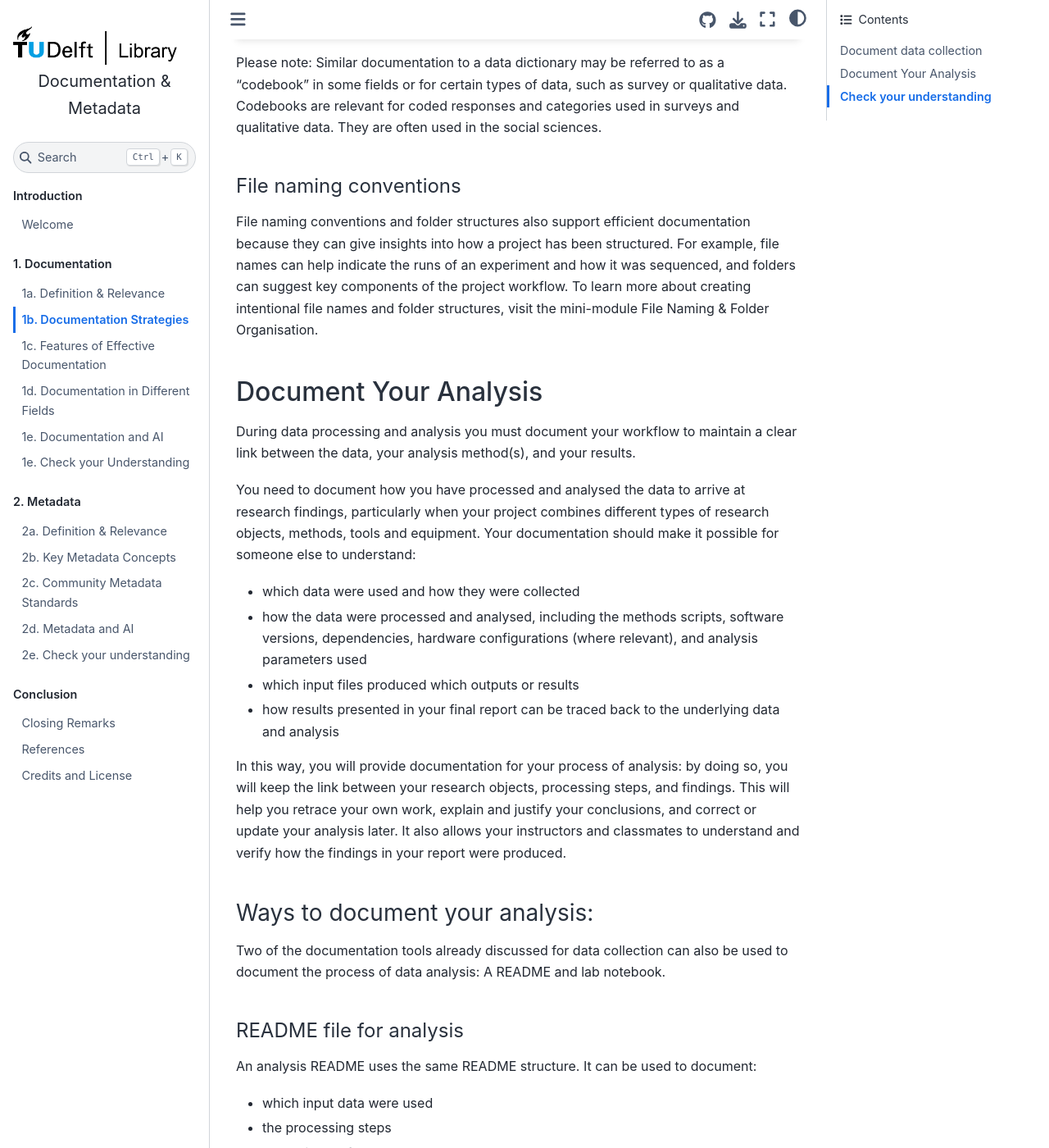
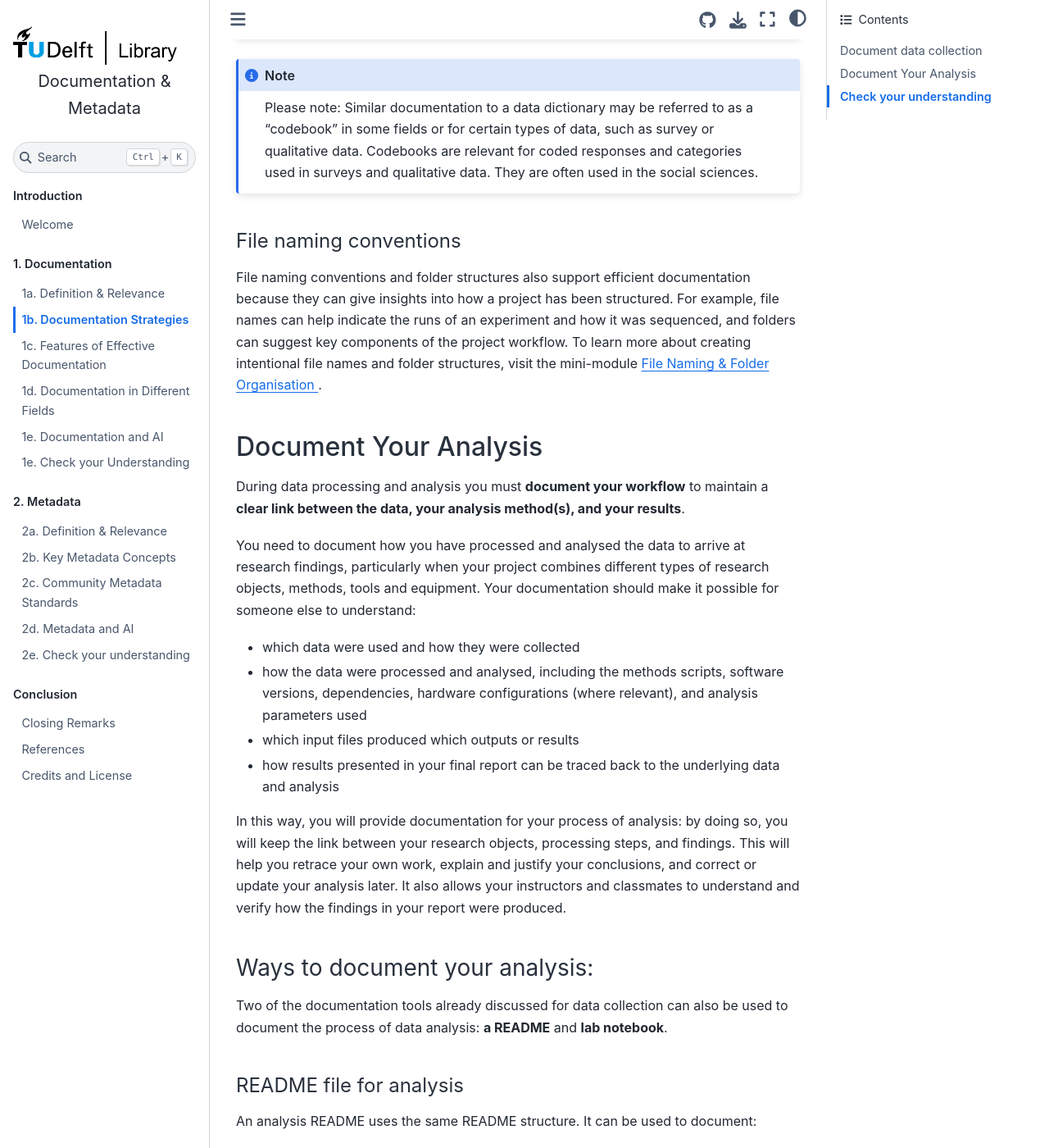
Before and after one commit to tu-delft-library/Documentation_and_Metadata, a Jupyter Book: the page built from book/1b-documentation-strategies.md, in a window 1280 px wide and 1400 px high, scrolled down 3164 px. Shown: the whole window at 82% size. Built offline with Jupyter Book 1.0.4 settings and Sphinx 7.4.7 and the Sphinx Book theme 1.1.4, drawn with Linux system fonts in a browser that asks for light colours; comment, search, counter and statistics services are not loaded; part of the change alters nothing that is shown; some of the changed text lies outside the part shown.

Commit message:
Update 1b-documentation-strategies.md

````diff
--- a/book/1b-documentation-strategies.md
+++ b/book/1b-documentation-strategies.md
@@ -151,18 +151,23 @@ These links give an explanation, a general template, and more examples of data d
 - <a href="https://library.si.edu/sites/default/files/tutorial/pdf/datadictionaries20180226.pdf" target="_blank"> Guide for creating a data dictionary </a>
 :::
 
-Please note: Similar documentation to a data dictionary may be referred to as a “codebook” in some fields or for certain types of data, such as survey or qualitative data. Codebooks are relevant for coded responses and categories used in surveys and qualitative data. They are often used in the social sciences.
+```{note}
+Please note: Similar documentation to a data dictionary may be referred to as a “codebook" in some fields or for certain types of data, such as survey or qualitative data. Codebooks are relevant for coded responses and categories used in surveys and qualitative data. They are often used in the social sciences.
+```
+
 
 
 
 #### File naming conventions
-File naming conventions and folder structures also support efficient documentation because they can give insights into how a project has been structured. For example, file names can help indicate the runs of an experiment and how it was sequenced, and folders can suggest key components of the project workflow. To learn more about creating intentional file names and folder structures, visit the mini-module File Naming & Folder Organisation.
+File naming conventions and folder structures also support efficient documentation because they can give insights into how a project has been structured. For example, file names can help indicate the runs of an experiment and how it was sequenced, and folders can suggest key components of the project workflow. To learn more about creating intentional file names and folder structures, visit the mini-module <a href="https://tu-delft-library.github.io/file_naming_and_folder_organisation/home.html" target="_blank"> File Naming & Folder Organisation </a>.
+
+
 
 
 
 ## Document Your Analysis
 
-During data processing and analysis you must document your workflow to maintain a clear link between the data, your analysis method(s), and your results.
+During data processing and analysis you must **document your workflow** to maintain a **clear link between the data, your analysis method(s), and your results**.
 
 You need to document how you have processed and analysed the data to arrive at research findings, particularly when your project combines different types of research objects, methods, tools and equipment. Your documentation should make it possible for someone else to understand:
 
@@ -180,7 +185,7 @@ In this way, you will provide documentation for your process of analysis: by doi
 
 ### Ways to document your analysis:
 
-Two of the documentation tools already discussed for data collection can also be used to document the process of data analysis: A README and lab notebook.
+Two of the documentation tools already discussed for data collection can also be used to document the process of data analysis: **a README** and **lab notebook**.
 
 #### README file for analysis
 
@@ -207,16 +212,16 @@ A computational or digital lab notebook (e.g. Jupyter Notebook, Quatro). It	can
 - bring together your methodology, the code, and analysis in one 	document.
 
 
-
-[provide information about Jupyter notebook in a green box. If we add more than one example of a computational lab notebook, use tabs.]
-
+:::{dropdown} More information about Jupyter Notebook
 Jupyter Notebook is an open-source web application that combines live python code, equations, visualizations, and explanatory text in a single document. It ensures that figures and outputs are generated directly from the underlying data analysis, which reduces mistakes and improves transparency:
 
-Jupyter Notebook beginner guide
+- <a href="https://jupyter-notebook-beginner-guide.readthedocs.io/en/latest/what_is_jupyter.html" target="_blank"> Jupyter Notebook Beginner Guide </a>
 
-Jupyter Notebook Training
+- <a href="https://github.com/burkesquires/jupyter_training" target="_blank"> Jupyter Notebook Training </a>
 
-A TU Delft project, JBOSS, lets you integrate your analysis, documentation, and writing through Jupyter Book and Git, enabling seamless connections between code, results, and manuscript preparation. It allows you to write your thesis, including your analysis and present it as your final report - where it automatically generates a pdf of your thesis (via Latex).
+- A TU Delft project, <a href="https://jboss.tudelft.nl/cover/" target="_blank"> JBOSS </a>, lets you integrate your analysis, documentation, and writing through Jupyter Book and Git, enabling seamless connections between code, results, and manuscript preparation. It allows you to write your thesis, including your analysis and present it as your final report - where it automatically generates a pdf of your thesis (via Latex).
+
+:::
 
 
 ### Additional tools to document analysis
````
